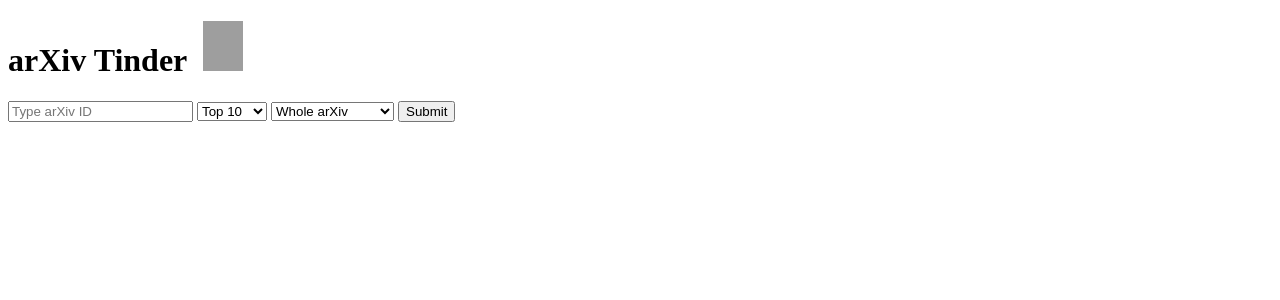
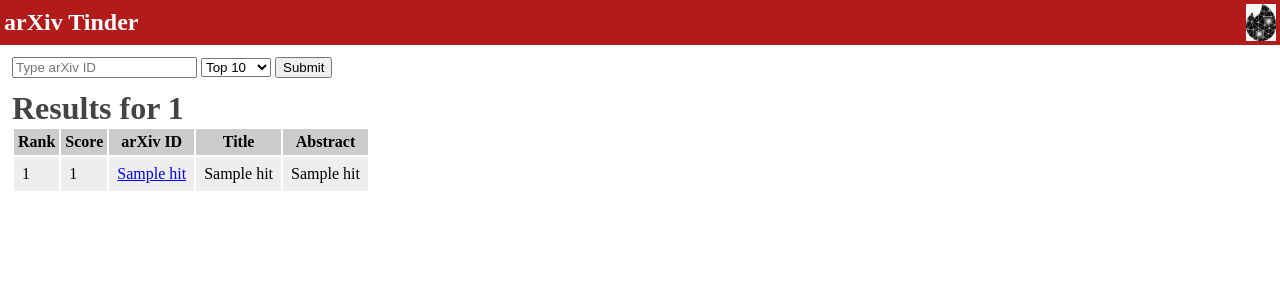
Before and after one commit to gsalinasphys/arxivtinder, a Flask app: template tinder/templates/success.html in a window 1280 px wide. Shown: the top 300 px of the page. Run offline with Flask 2, Linux system fonts and the light colour scheme; the template is opened without the code that fills it: most values are stand-ins (such as "Sample title", 1, 10 or a date in 2020); parts of the project's set-up code (start-up, migrations or seed data) failed here and were passed over; grey boxes are pictures that could not be loaded.

Commit message:
Prettier

```diff
--- a/tinder/app.py
+++ b/tinder/app.py
@@ -8,66 +8,48 @@
 
 @app.get("/")
 def index():
-    return render_template("index.html", categories=categories)
+    return render_template("index.html")
 
 
 @app.get("/top")
 def top():
-    query_ids = request.args.get("id").split()
-    if not query_ids:
+    query_id = request.args.get("id")
+    if not query_id:
         return render_template(
-            "failure.html", failure_message="Must provide at least one arxivId!"
+            "failure.html",
+            failure_message="Must provide at least one arxivId!",
         )
 
-    set_diff = set(query_ids) - corpus_ids_set
-    if set_diff:
+    if query_id not in corpus_ids:
         return render_template(
             "failure.html",
-            failure_message=f"""
-            Could not find the following id(s) in our database: {set_diff}.
-            Try again without them!
-            """,
+            failure_message=f"Could not find id '{query_id}' in our DB.",
         )
 
-    rows = find_row_numbers(query_ids, corpus_ids)
-    all_tophits = top_hits(embeddings, rows, int(request.args.get("n_recommendations")))
+    rows = find_row_numbers([query_id], corpus_ids)
+    all_tophits = top_hits(
+        embeddings, rows, int(request.args.get("n_recommendations")) + 1
+    )[0]
 
     hits_formatted = [
         [
-            [
-                round(paper_index["score"], 3),
-                corpus_ids[paper_index["corpus_id"]],
-                arxiv_df["title"].values[paper_index["corpus_id"]],
-                arxiv_df["abstract"].values[paper_index["corpus_id"]],
-            ]
-            for paper_index in tophits
+            round(paper_index["score"], 3),
+            corpus_ids[paper_index["corpus_id"]],
+            arxiv_df["title"].values[paper_index["corpus_id"]],
+            arxiv_df["abstract"].values[paper_index["corpus_id"]],
         ]
-        for tophits in all_tophits
+        for paper_index in all_tophits
     ]
 
     return render_template(
         "success.html",
-        query_ids=query_ids,
-        n_queries=len(query_ids),
+        query_id=query_id,
         hits_formatted=hits_formatted,
     )
 
 
-path_to_dataset = "../static/arxiv-clean.json"
+path_to_dataset = "../local_files/arxiv-clean.json"
 arxiv_df = get_df(path_to_dataset)
 corpus_ids = arxiv_df["id"].values
-corpus_ids_set = set(corpus_ids)
-categories = sorted(
-    list(
-        set(
-            [
-                category
-                for categories in arxiv_df["categories"].str.split().values
-                for category in categories
-            ]
-        )
-    )
-)
-
 filename, _ = os.path.splitext(path_to_dataset)
 embeddings = get_embeddings(filename)
--- /dev/null
+++ b/tinder/static/app.css
@@ -0,0 +1,50 @@
+* {
+  box-sizing: border-box;
+  margin: 0;
+}
+
+.title {
+color: #444444;
+}
+
+.table-header {
+    background: #ccc;
+}
+
+.results-block {
+    margin: 12px;
+    min-width: 400px;
+}
+
+tr:nth-child(even) {
+    background: #eee;
+}
+
+th {
+    padding: 4px;
+}
+
+td {
+    padding: 8px;
+}
+
+.nowrap {
+    white-space: nowrap;
+}
+
+.search-form {
+    margin: 12px;
+}
+
+nav {
+    display: flex;
+    align-items: center;
+    justify-content: space-between;
+    padding: 4px;
+    background: #b31b1b;
+    color: white;
+}
+
+.error {
+    color: red;
+}
--- a/tinder/templates/failure.html
+++ b/tinder/templates/failure.html
@@ -1,5 +1,5 @@
 {% extends "index.html" %}
 
 {% block results %}
-<p>Failed: {{ failure_message }}</p>
+<p class="error">Failed: {{ failure_message }}</p>
 {% endblock %}
--- a/tinder/templates/index.html
+++ b/tinder/templates/index.html
@@ -1,7 +1,7 @@
 {% extends "layout.html" %}
 
 {% block search_area %}
-<form action="top">
+<form action="top" class="search-form">
     <input type="text" name="id" placeholder="Type arXiv ID">
 
     <select name="n_recommendations" id="n_recommendations">
@@ -11,14 +11,9 @@
         <option value=100>Top 100</option>
     </select>
 
-    <select name="category" id="category">
-        <option value="">Whole arXiv</option>
-        {% for category in categories %}
-            <option value={{ category }}>{{ category }}</option>
-        {% endfor %}
-    </select>
-
     <input type="submit" value="Submit">
 </form>
+<div class="results-block">
 {% block results %}{% endblock %}
+</div>
 {% endblock %}
--- a/tinder/templates/layout.html
+++ b/tinder/templates/layout.html
@@ -1,12 +1,17 @@
 <!DOCTYPE html>
-
 <html>
-    <h1>arXiv Tinder&ensp;<img src="{{url_for('static', filename='logo.png')}}" width="40" height="50"></h1>
     <head>
         <meta name="viewport" content="initial-scale=1, width=device-width"/>
         <title>arXiv Tinder</title>
+        <link rel="stylesheet"  type="text/css" href="{{url_for('static', filename='app.css')}}">
     </head>
     <body>
+        <nav>
+            <h1>
+                arXiv Tinder
+            </h1>
+            <img src="{{url_for('static', filename='logo.png')}}" width="30" height="37">
+        </nav>
         {% block search_area %}{% endblock %}
     </body>
 </html>
--- a/tinder/templates/success.html
+++ b/tinder/templates/success.html
@@ -1,24 +1,24 @@
 {% extends "index.html" %}
 
 {% block results %}
-    {% for ii in range(n_queries) %}
-        <h1>Results for {{ query_ids[ii] }}</h1>
+    <h1 class="title">Results for {{ query_id }}</h1>
     <table>
-            <tr>
+        <tr class="table-header">
+            <th>Rank</th>
             <th>Score</th>
             <th>arXiv ID</th>
             <th>Title</th>
             <th>Abstract</th>
         </tr>
-            {% for hit in hits_formatted[ii] %}
+        {% for hit in hits_formatted %}
         <tr>
+            <td>{{loop.index0+1}}</td>
             <td>{{ hit[0] }}</td>
-                <td><a href="https://arxiv.org/abs/{{ hit[1] }}">{{ hit[1] }}</a></td>
+            <td><a class="nowrap" href="https://arxiv.org/abs/{{ hit[1] }}">{{ hit[1] }}</a></td>
             <td>{{ hit[2] }}</td>
             <td>{{ hit[3] }}</td>
         </tr>
         {% endfor %}
     </table><br>
-    {% endfor %}
 
 {% endblock %}
```
Also changed, not shown: tinder/static/logo.png (added), 1 other file. Lines whose indentation alone changed are shown as unchanged.
